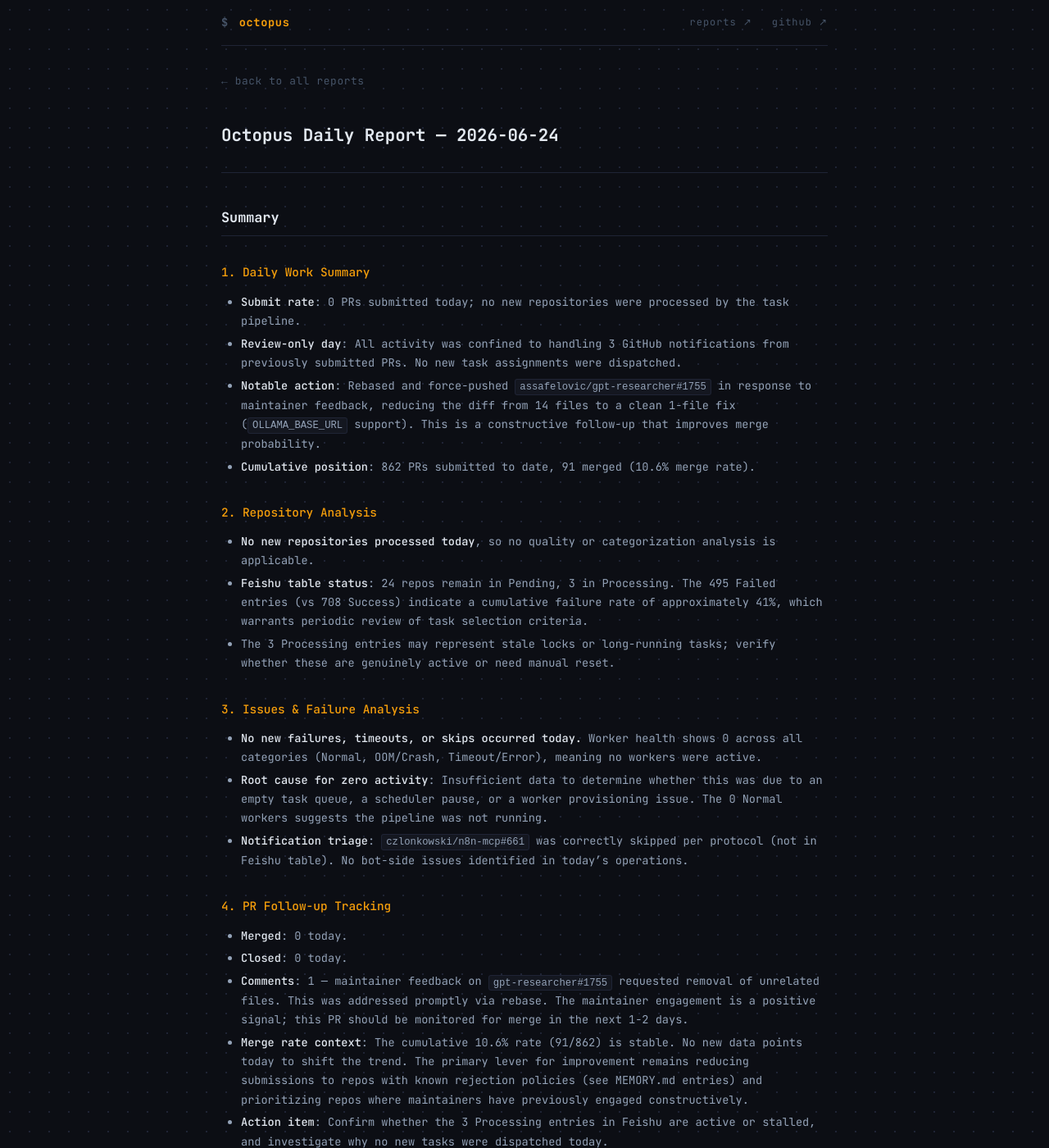
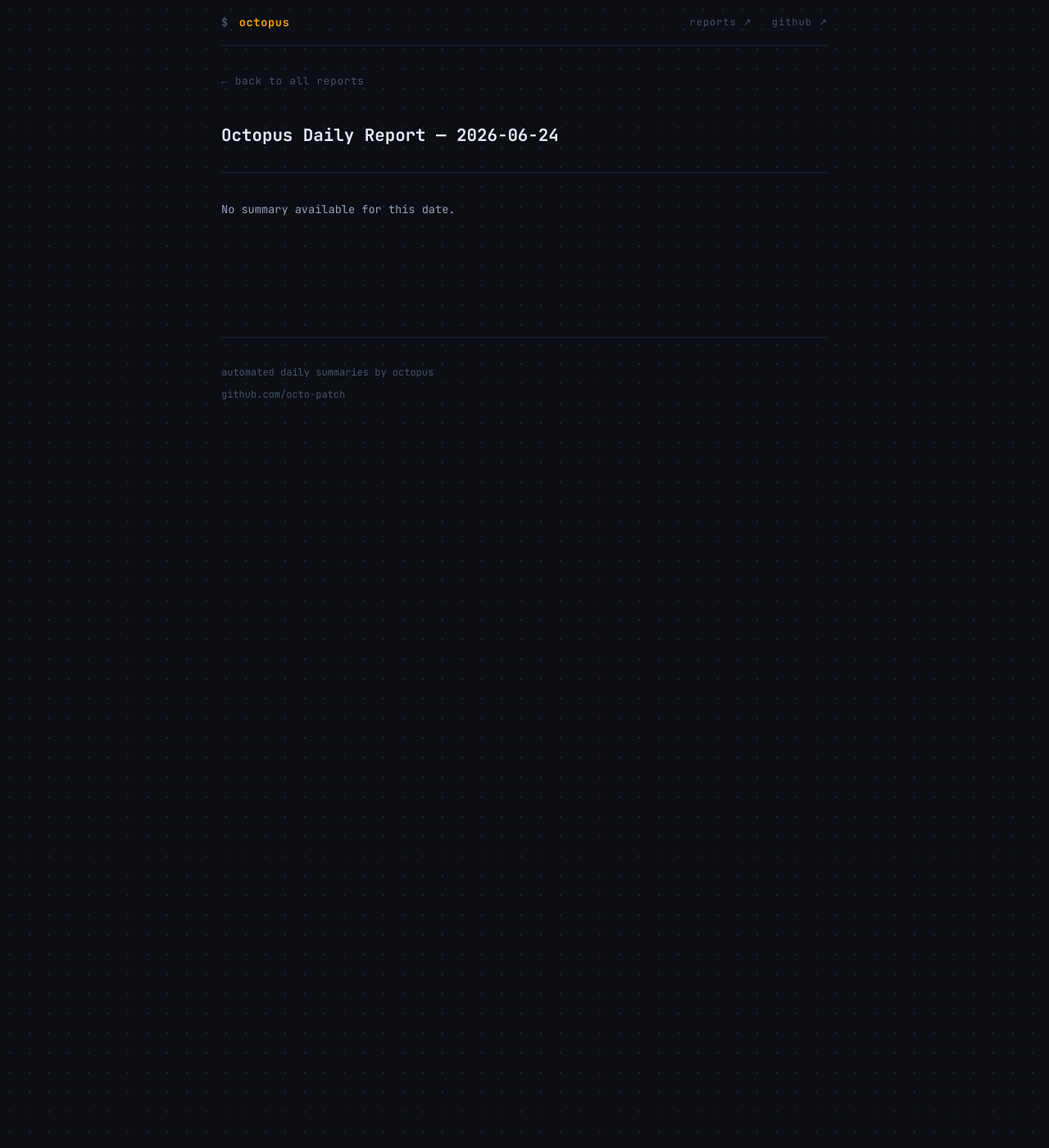
Before and after one commit to octo-patch/daily-reports, a Jekyll site: the page built from 2026-06/2026-06-24.md, in a window 1280 px wide and 1400 px high. Shown: the whole window at 82% size. Built offline with Jekyll 4.4.1, drawn with Linux system fonts in a browser that asks for light colours.

Commit message:
daily report: 2026-06-24

```diff
--- a/2026-06/2026-06-24.md
+++ b/2026-06/2026-06-24.md
@@ -1,34 +1,7 @@
 ---
 layout: report
 title: "Octopus Daily Report — 2026-06-24"
-summary: "- **Submit rate**: 0 PRs submitted today; no new repositories were processed by the task pipeline."
+summary: "No summary available."
 ---
 
-## Summary
-
-### 1. Daily Work Summary
-
-- **Submit rate**: 0 PRs submitted today; no new repositories were processed by the task pipeline.
-- **Review-only day**: All activity was confined to handling 3 GitHub notifications from previously submitted PRs. No new task assignments were dispatched.
-- **Notable action**: Rebased and force-pushed `assafelovic/gpt-researcher#1755` in response to maintainer feedback, reducing the diff from 14 files to a clean 1-file fix (`OLLAMA_BASE_URL` support). This is a constructive follow-up that improves merge probability.
-- **Cumulative position**: 862 PRs submitted to date, 91 merged (10.6% merge rate).
-
-### 2. Repository Analysis
-
-- **No new repositories processed today**, so no quality or categorization analysis is applicable.
-- **Feishu table status**: 24 repos remain in Pending, 3 in Processing. The 495 Failed entries (vs 708 Success) indicate a cumulative failure rate of approximately 41%, which warrants periodic review of task selection criteria.
-- The 3 Processing entries may represent stale locks or long-running tasks; verify whether these are genuinely active or need manual reset.
-
-### 3. Issues & Failure Analysis
-
-- **No new failures, timeouts, or skips occurred today.** Worker health shows 0 across all categories (Normal, OOM/Crash, Timeout/Error), meaning no workers were active.
-- **Root cause for zero activity**: Insufficient data to determine whether this was due to an empty task queue, a scheduler pause, or a worker provisioning issue. The 0 Normal workers suggests the pipeline was not running.
-- **Notification triage**: `czlonkowski/n8n-mcp#661` was correctly skipped per protocol (not in Feishu table). No bot-side issues identified in today's operations.
-
-### 4. PR Follow-up Tracking
-
-- **Merged**: 0 today.
-- **Closed**: 0 today.
-- **Comments**: 1 — maintainer feedback on `gpt-researcher#1755` requested removal of unrelated files. This was addressed promptly via rebase. The maintainer engagement is a positive signal; this PR should be monitored for merge in the next 1-2 days.
-- **Merge rate context**: The cumulative 10.6% rate (91/862) is stable. No new data points today to shift the trend. The primary lever for improvement remains reducing submissions to repos with known rejection policies (see MEMORY.md entries) and prioritizing repos where maintainers have previously engaged constructively.
-- **Action item**: Confirm whether the 3 Processing entries in Feishu are active or stalled, and investigate why no new tasks were dispatched today.
+No summary available for this date.
```
